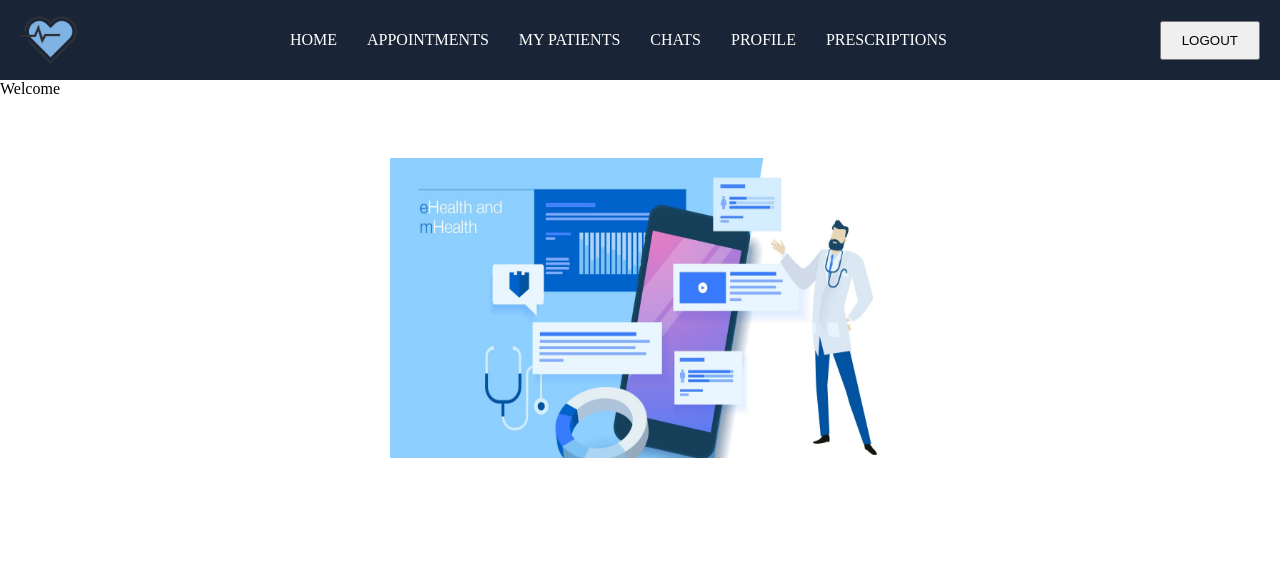
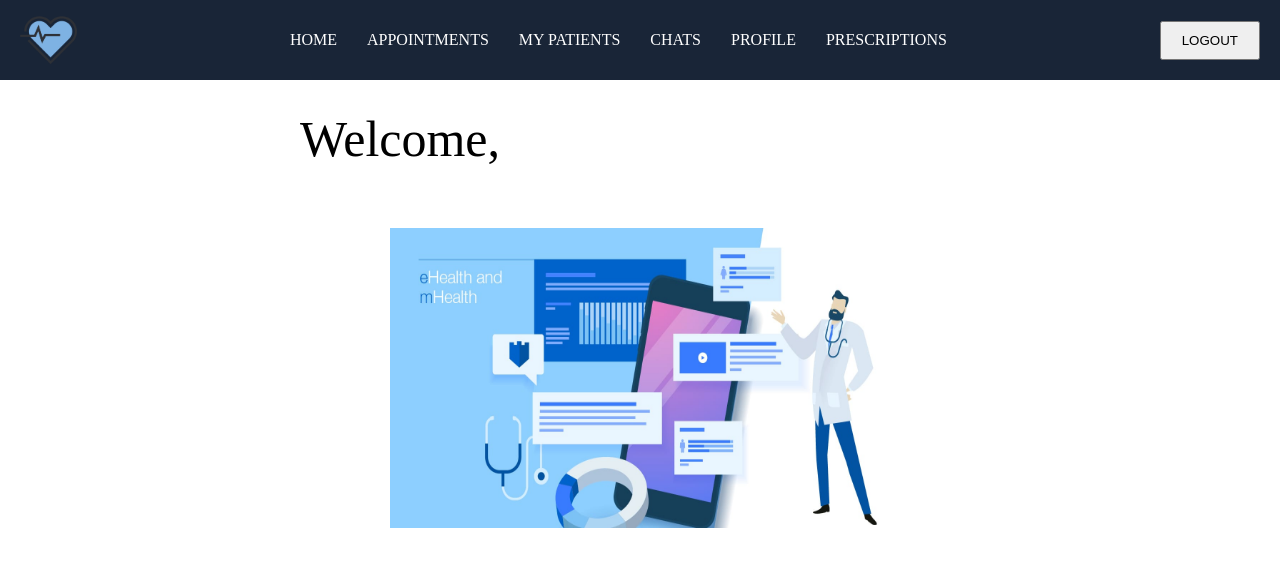
Before and after one commit to prrathnayake/myHealthFrontend, a React (Create React App) app: page / in a window 1280 px wide. Shown: the top 566 px of the page. Built offline with nearby package versions, Linux system fonts and the light colour scheme; no server answers; sample sign-in values are in the browser's storage; what @react-pdf/renderer would draw is missing.

Commit message:
update home page

```diff
--- a/src/screens/home_screen/home_screen.css
+++ b/src/screens/home_screen/home_screen.css
@@ -6,6 +6,7 @@
 .home-screen {
   height: calc(100vh - 80px);
   width: 100%;
+  overflow: hidden;
 }
 
 .home-image-panel {
@@ -25,3 +26,10 @@
   background-attachment: fixed;
   position: relative;
 }
+
+.welcomeMessages{
+  font-size: 50px;
+  padding-top: 30px;
+  padding-left: 300px;
+  width: 100%;
+}
--- a/src/screens/home_screen/home_screen.js
+++ b/src/screens/home_screen/home_screen.js
@@ -7,13 +7,9 @@ import apiEndpoint from "../../utils/api";
 
 export default function HomeScreen() {
   const navigate = useNavigate();
+  const [user, setUser] = useState();
 
   useEffect(() => {
-    const accessToken = JSON.parse(localStorage.getItem("token"));
-    if (accessToken === null) return navigate("/login");
-    validate(accessToken);
-    // showSlides();
-  });
 
   const validate = async (accessToken) => {
     await axios({
@@ -32,6 +28,15 @@ export default function HomeScreen() {
         console.log(error);
       });
   };
+
+    const accessToken = JSON.parse(localStorage.getItem("token"));
+    if (accessToken === null) return navigate("/login");
+    validate(accessToken);
+    // showSlides();
+    const name = JSON.parse(localStorage.getItem("name"));
+    setUser(name);
+  }, [navigate]);
+
 
   const [currentSlide, setCurrentSlide] = useState(0);
   const [slides] = useState([
@@ -77,9 +82,8 @@ export default function HomeScreen() {
     <>
       <NavBar />
       <div className="home-screen">
-        <div>
-          {" "}
-          <p className="">Welcome</p>
+        <div className="welcomeMessages">
+          <p>Welcome, {user}</p>
         </div>
         <div className="home-image-panel">
           <div className="image-panel">
```
